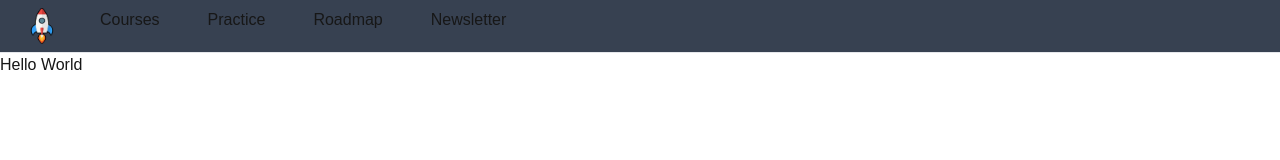
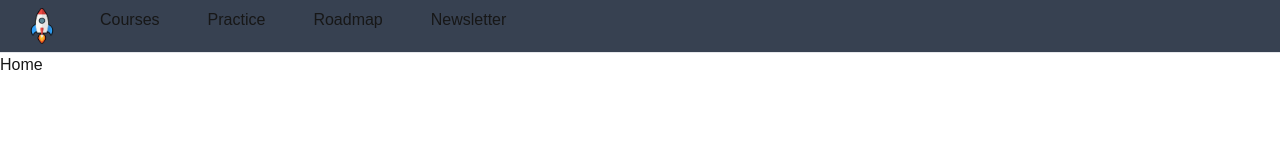
Before and after one commit to chrisfealy/NeetClone, a Next.js app: page / in a window 1280 px wide. Shown: the top 160 px of the page. Built offline with nearby package versions, Linux system fonts and the light colour scheme.

Commit message:
installed fontawesome

```diff
--- a/src/app/layout.tsx
+++ b/src/app/layout.tsx
@@ -1,5 +1,9 @@
 import type { Metadata } from "next";
 import "./globals.css";
+import { config } from '@fortawesome/fontawesome-svg-core'
+import '@fortawesome/fontawesome-svg-core/styles.css'
+config.autoAddCss = false
+
 import Nav from "@/components/Nav";
 
 export const metadata: Metadata = {
--- a/src/app/page.tsx
+++ b/src/app/page.tsx
@@ -1,5 +1,5 @@
 export default function Home() {
   return (
-    <>Hello World</>
+    <>Home</>
   );
 }
```
Also changed, not shown: package.json (+10 -5 lines), 1 other file (tests, documents, lock files or other folders).
